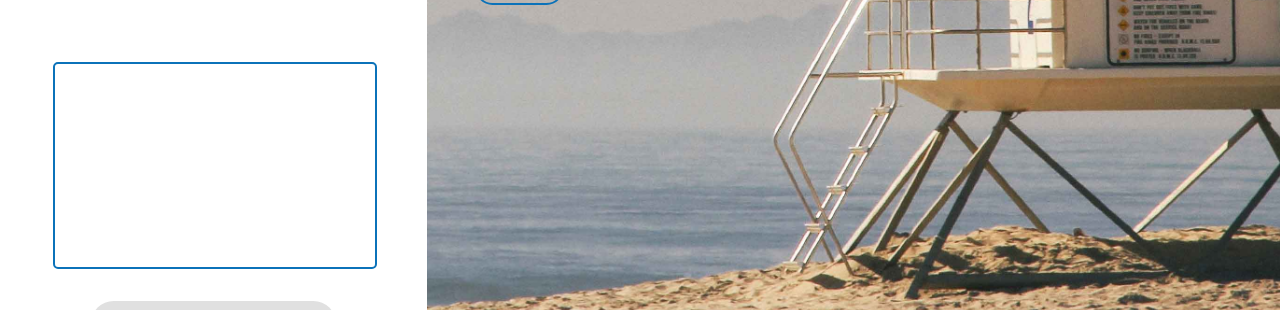
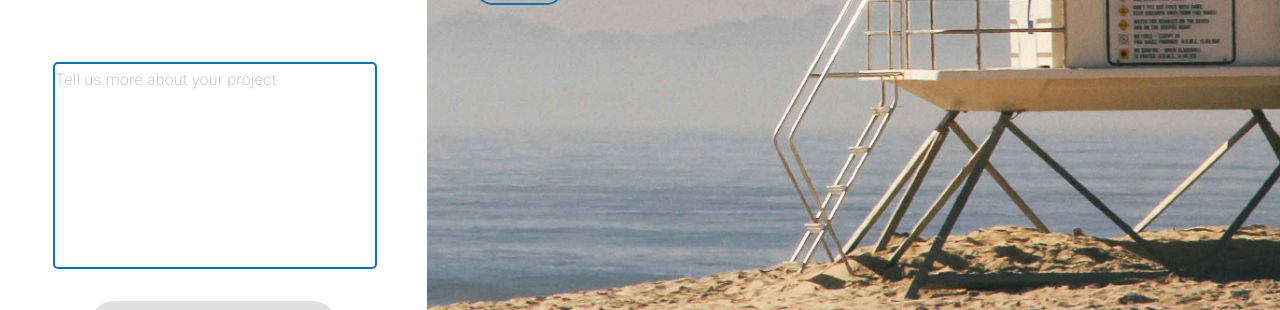
Before and after one commit to daw-maj-pl/arcdevelopment, a React (Create React App) app: page /contact in a window 1280 px wide. Shown: the part 603-913 px from the top of the page. Built offline with nearby package versions, Linux system fonts and the light colour scheme.

Commit message:
Add a placeholder

```diff
--- a/src/components/Contact.js
+++ b/src/components/Contact.js
@@ -245,6 +245,7 @@ export default function Contact(props) {
                 value={message}
                 className={classes.message}
                 multiline
+                placeholder="Tell us more about your project"
                 fullWidth
                 rows={10}
                 id="message"
```
